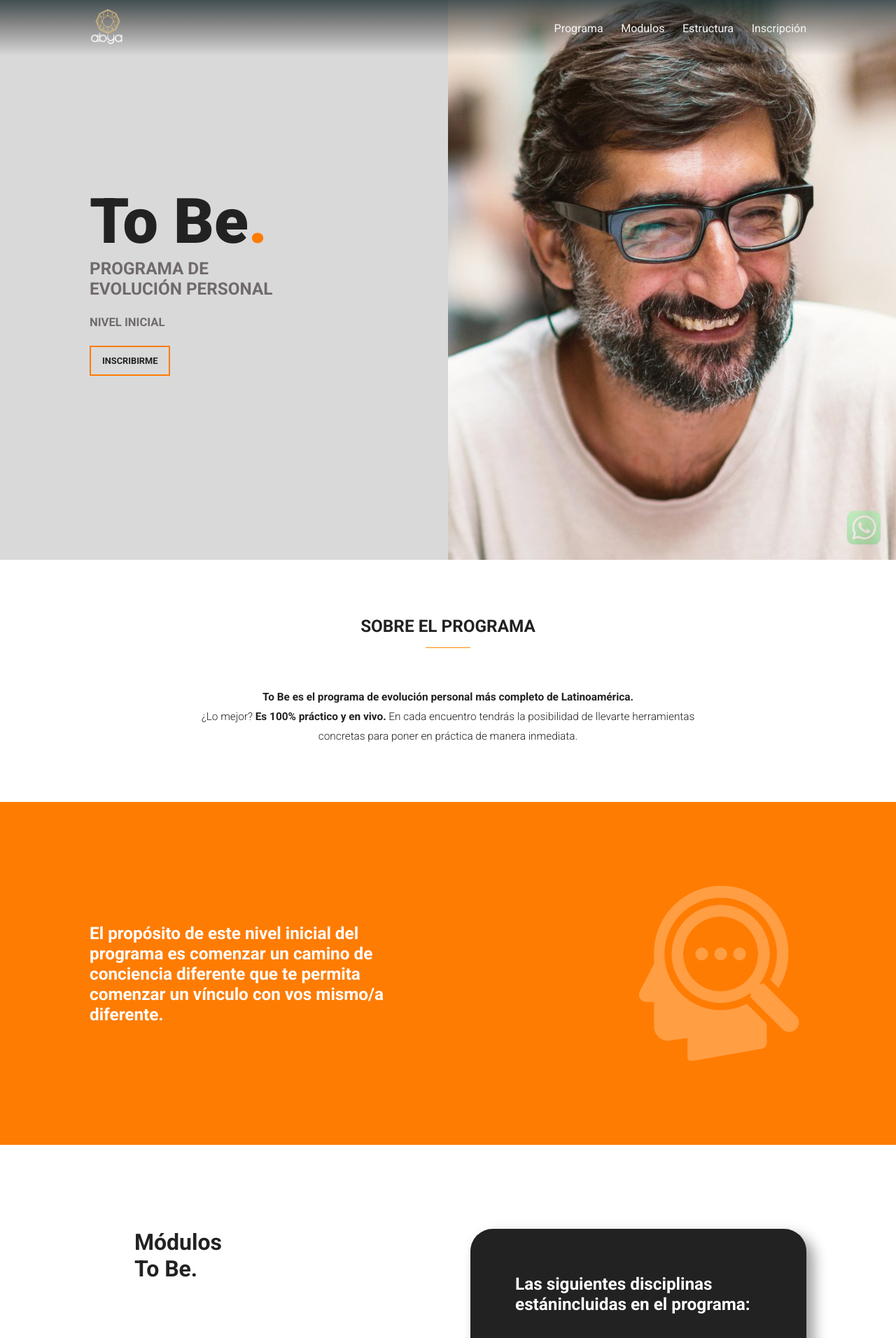
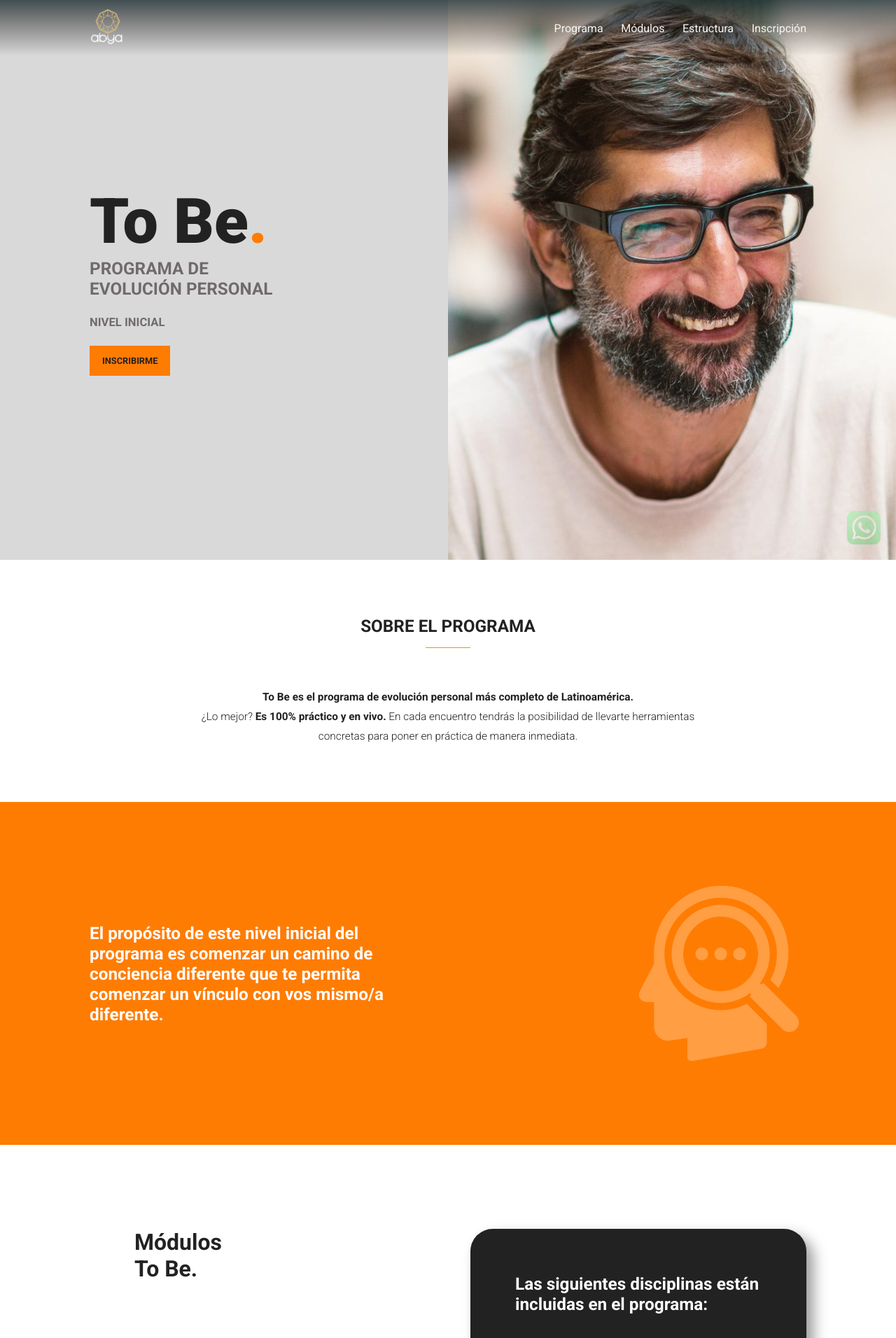
Before and after one commit to Gerba7/segio-braggio, a Next.js app: page /open-training/to-be in a window 1280 px wide. Shown: the top 1912 px of the page at 70% size. Built offline with nearby package versions, Linux system fonts and the light colour scheme.

Commit message:
V2.4 To be

```diff
--- a/app/ui/components/ToBe/Cover/cover.module.css
+++ b/app/ui/components/ToBe/Cover/cover.module.css
@@ -72,14 +72,14 @@
     padding: 12px 16px;
     font-size: 1vw;
     border: 2px solid var(--orange);
-    background-color: transparent;
+    background-color: var(--orange);
     color: var(--textColor);
     font-weight: 700;
     cursor: pointer;
   }
 
   .button:hover {
-    background-color: var(--orange);
+    background-color: transparent;
   }
 
   .right {
--- a/app/ui/components/ToBe/Modules/Modules.jsx
+++ b/app/ui/components/ToBe/Modules/Modules.jsx
@@ -22,12 +22,12 @@ const Modules = () => {
         </div>
         <div className={styles.right}>
             <div className={styles.content}>
-                <h2 className={styles.title2}>Las siguientes disciplinas estánincluidas en el programa:</h2>
+                <h2 className={styles.title2}>Las siguientes disciplinas están incluidas en el programa:</h2>
                 <ul className={styles.ul}>
                     <li className={styles.li2}>LIFE COACHING</li>
                     <li className={styles.li2}>NEUROCIENCIAS APLICADAS</li>
                     <li className={styles.li2}>INTELIGENCIA EMOCIONAL</li>
-                    <li className={styles.li2}>METAFISICA APLICADA</li>
+                    <li className={styles.li2}>METAFÍSICA APLICADA</li>
                     <li className={styles.li2}>AUTOLIDERAZGO</li>
                     <li className={styles.li2}>P.N.L.</li>
                 </ul>
--- a/app/ui/components/ToBe/Navbar/Navbar.jsx
+++ b/app/ui/components/ToBe/Navbar/Navbar.jsx
@@ -67,7 +67,7 @@ const Navbar = () => {
           </div>
           <div className={`${styles.right} ${displayMenu ? styles.rightDisplay : ''}`}>
               <Link href='#programa' className={styles.link} style={{width: 'max-content', color: '#f5f5f5'}}>Programa</Link>
-              <Link href='#modulos' className={styles.link}>Modulos</Link>
+              <Link href='#modulos' className={styles.link}>Módulos</Link>
               <Link href='#estructura' className={styles.link}>Estructura</Link>
               <Link href='#inscripcion' className={styles.link}>Inscripción</Link>
           </div>
```
